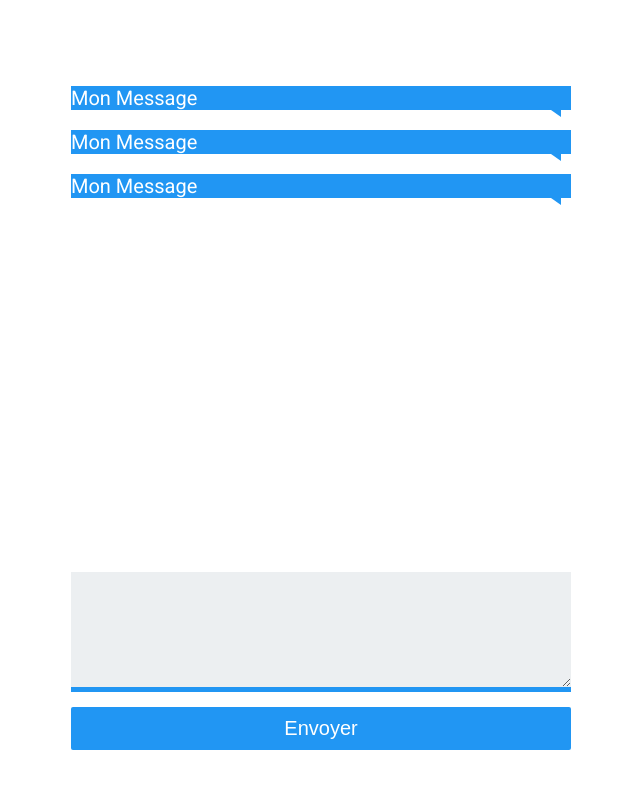
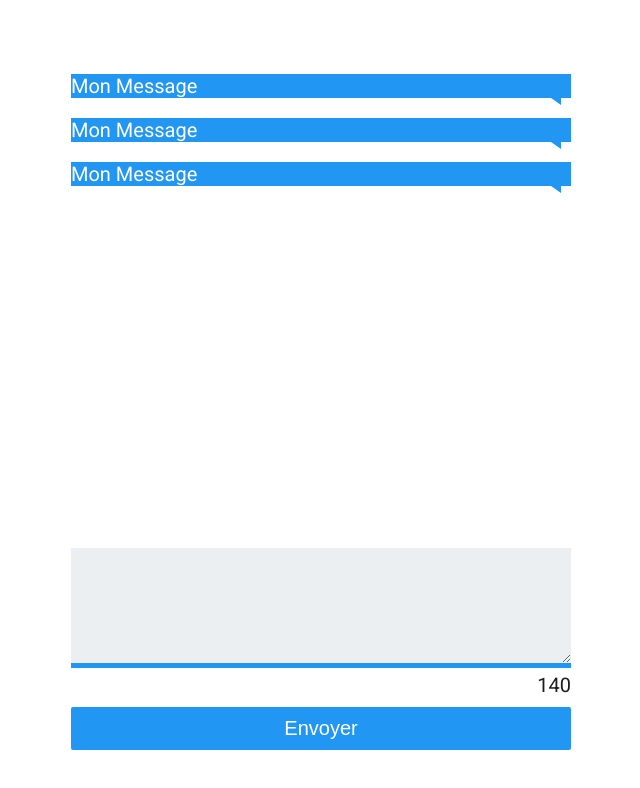
Before and after one commit to asonkes/reactChatBox, a React (Create React App) app: page / in a window 1280 px wide. Both pictures are taken after typing "Sample" into the empty fields and a click on the button "GO". Shown: the top 788 px of the page, without its empty margins (319-959 px from the left). Built offline with nearby package versions, Linux system fonts and the light colour scheme.

Commit message:
chatBox - gestion des messages

```diff
--- a/src/App.js
+++ b/src/App.js
@@ -1,9 +1,35 @@
-import React, { Component } from 'react';
+//import React, { Component } from 'react';
+// On change pour avoir un "State"
+import React, { useState } from 'react';
 import './App.css';
 import Formulaire from './components/Formulaire';
 import Message from './components/Message';
+import { useParams } from 'react-router-dom';
 
 const App = () => {
+  let {login} = useParams()
+
+  // Mon state il s'appelle "pseudo"
+  // On a une méthode propre à chaque "state"
+  const [pseudo, setPseudo] = useState(login)
+  const [messages, setMessages] = useState({})
+
+  // Lui , c'est l'ensemble des messages.
+  //const [message, setMessages] = useState({})
+
+  // ajout des messages aux autres messages(boit avec tous les messages)
+  const addMessage = message => {
+    const newMessages = {...messages}
+
+    // [1] ==> correspond à l'index
+    //newMessages[1] = message ==> On change cette methode à celle en -dessous
+    // Cette méthode permet de pouvoir à la limite utiliser et mettre en place la date d'envoi du message...
+    newMessages[`message-${Date.now()}`] = message
+
+    // set = car je modifie ma barrière d'état
+    setMessages({newMessages})
+  }
+
 return (
   <div className="box">
   <div>
@@ -13,7 +39,10 @@ return (
       <Message />
     </div>
   </div>
-  <Formulaire />
+  <Formulaire
+  pseudo={pseudo}
+  addMessage={addMessage}
+  />
 </div>
  );
 }
--- a/src/components/Formulaire.jsx
+++ b/src/components/Formulaire.jsx
@@ -1,14 +1,53 @@
 import React, { Component } from 'react';
 
 class Formulaire extends Component {
-    state = {  }
+    state = {
+        message: ''
+     }
+
+     createMessage = () => {
+        const {pseudo, addMessage} = this.props
+
+        // Message que l'utilisateur envoi à Dyma pour qu'il réponde.
+        const message = {
+            pseudo: pseudo,
+            message: this.state.message
+        }
+
+        addMessage(message)
+
+        //reset
+        this.setState({message: ''})
+     }
+
+     // Grâce à cette partie, on peut écrire, dans le bloc qui ets le formulaire....
+     handleChange = event => {
+        const message = event.target.value
+        this.setState({message:message})
+     }
+
+     // Permet de voir si le texte (formulaire) ets bien envoyé...
+     // Aller voir dans Components/hooks/ pour voir si message bien envoyé !!!
+     handleSubmit = event => {
+        event.preventDefault()
+        this.createMessage()
+     }
+
     render() {
         return (
-            <form className='form'>
+            <form className='form' onSubmit={this.handleSubmit}>
+
                 <textarea
-                required
-                maxlength='140'>
-                </textarea>
+                    value={this.state.message}
+                    onChange={this.handleChange}
+                    required
+                    maxLength='140'
+                />
+
+                <div className='info'>
+                    140
+                </div>
+
                 <button type="submit">
                     Envoyer
                 </button>
--- a/src/index.js
+++ b/src/index.js
@@ -12,7 +12,7 @@ const MyApp = () => (
   <Router>
     <Routes>
       <Route path='/' element={<Connexion />} />
-      <Route path='/pseudo/:pseudo' element={<App />} />
+      <Route path='/pseudo/:login' element={<App />} />
       <Route path="*" element={<NotFound />} />
     </Routes>
   </Router>
```
